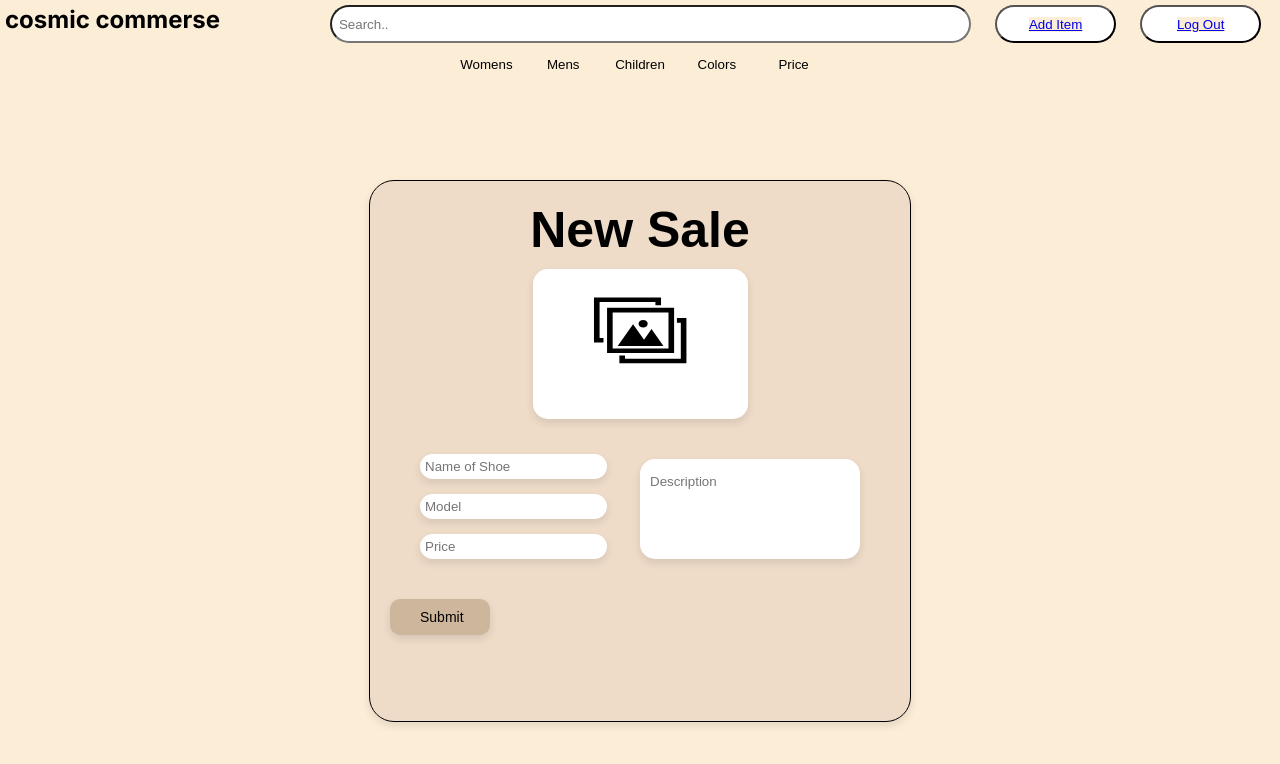
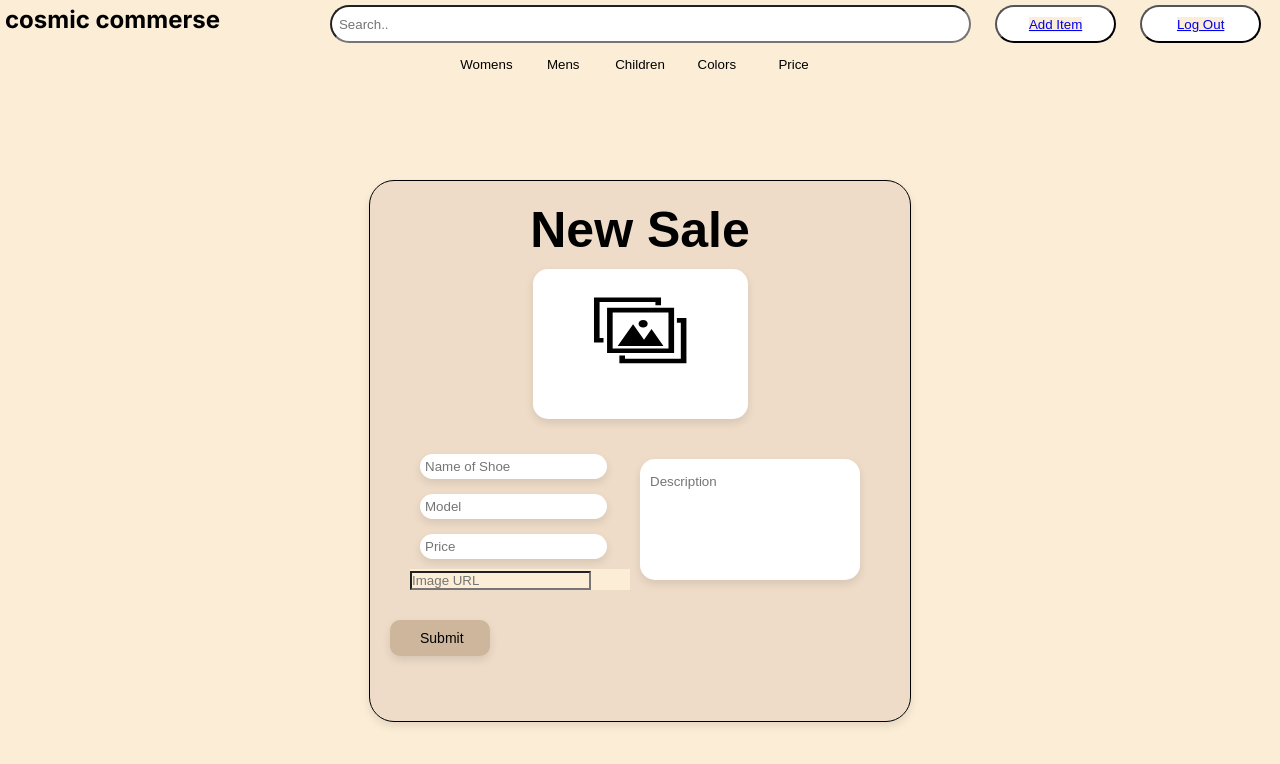
Before and after one commit to GenerelSchwerz/3030-final-project, a Next.js app: page /add-item in a window 1280 px wide. Shown: the top 764 px of the page. Built offline with nearby package versions, Linux system fonts and the light colour scheme.

Commit message:
welp I'm done for the night

```diff
--- a/src/app/components/addPopup/AddPopup.js
+++ b/src/app/components/addPopup/AddPopup.js
@@ -9,6 +9,7 @@ export default function AddPopup() {
   const [description, setDescription] = useState("");
   const [model, setModel] = useState("");
   const [price, setPrice] = useState("");
+  const [src, setSrc] = useState("");
 
   // Function to handle form submission
   const handleSubmit = (event) => {
@@ -19,6 +20,7 @@ export default function AddPopup() {
       model: model,
       price: price,
       description: description,
+      src: src,
     };
 
     console.log(shoeInfo);
@@ -39,6 +41,7 @@ export default function AddPopup() {
         setDescription("");
         setModel("");
         setPrice("");
+        setSrc("");
       });
   };
 
@@ -61,6 +64,9 @@ export default function AddPopup() {
               <div className="price">
                 <input type="text" placeholder="Price" value={price} onChange={(e) => setPrice(e.target.value)} />
               </div>
+              <div className="src">
+                <input type="text" placeholder="Image URL" value={src} onChange={(e) => setSrc(e.target.value)} />
+              </div>
             </div>
 
             <div className="description">
```
